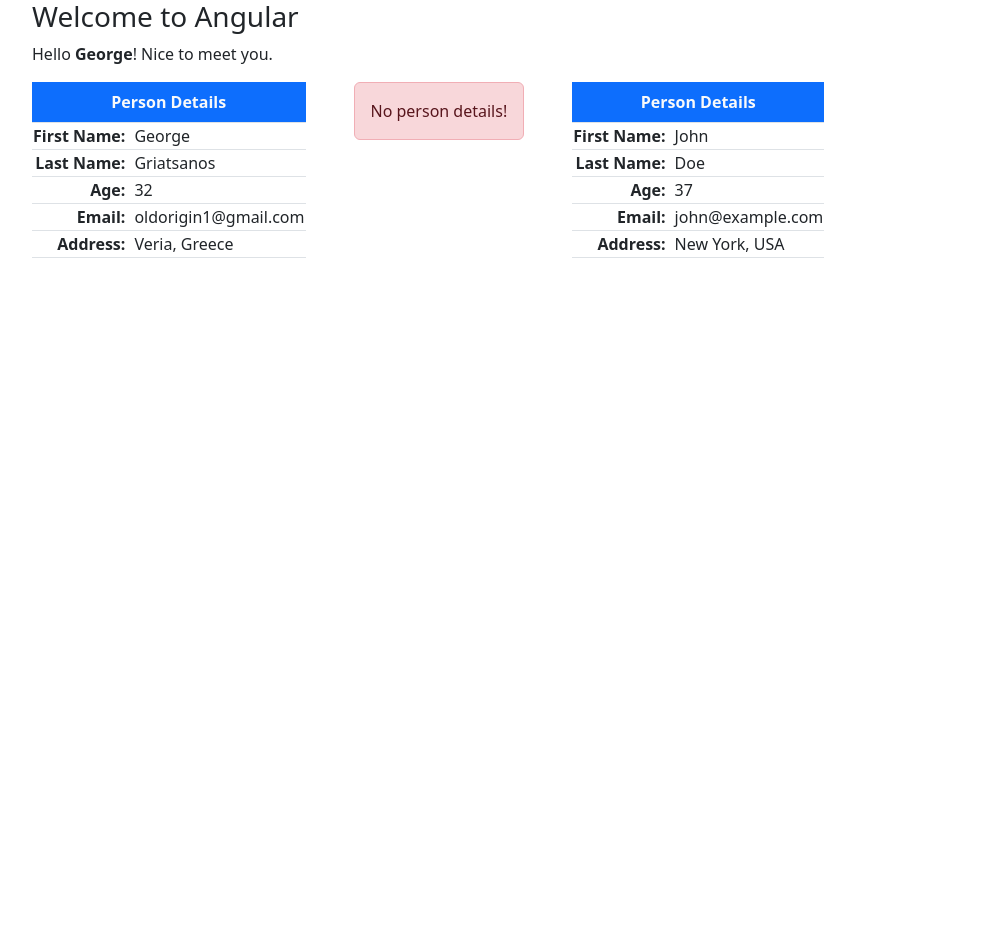
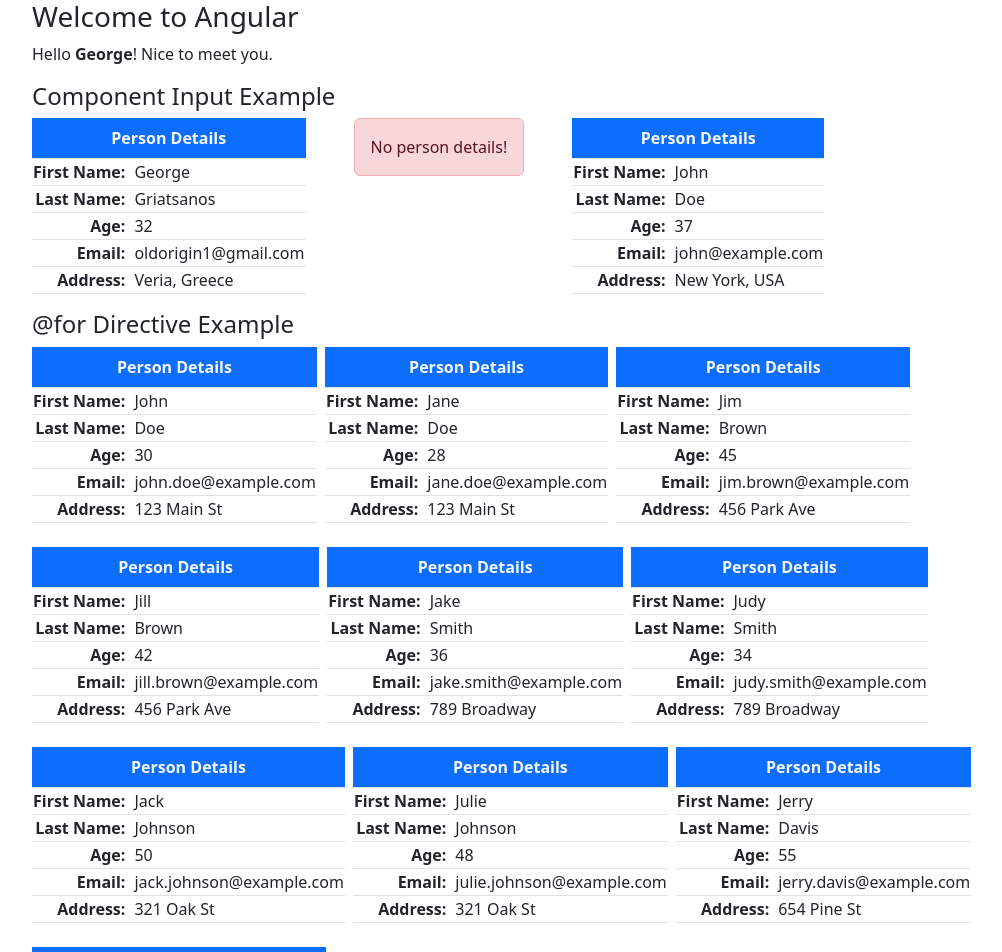
Before and after one commit to GeorgeGriatsanos/angular-introduction, an Angular app: page / in a window 1280 px wide. Shown: the top 952 px of the page, without its empty margins (50-1052 px from the left). Before the commit the page ends 800 px from the top, so only its background shows below. Built offline with nearby package versions, Linux system fonts and the light colour scheme.

Commit message:
@for directive

```diff
--- a/src/app/app.component.html
+++ b/src/app/app.component.html
@@ -4,9 +4,19 @@
       Hello <strong>{{ name }}</strong>! Nice to meet you.
     </p>
 
+    <h4>Component Input Example</h4>
+
     <div class="d-flex gap-5 text-nowrap ">
       <app-person-table [person]="person0"></app-person-table>
       <app-person-table></app-person-table>
       <app-person-table [person]="person1"></app-person-table>
     </div>
+
+    <h4>{{ '@for' }} Directive Example</h4>
+
+    <div class="d-flex flex-wrap text-nowrap gap-2">
+      @for (user of users; track user) {
+        <app-person-table [person]="user"></app-person-table>
+      }
+    </div>
 </div>
--- a/src/app/app.component.ts
+++ b/src/app/app.component.ts
@@ -1,5 +1,6 @@
 import { Component } from '@angular/core';
 import { PersonTableComponent } from './components/person-table/person-table.component';
+import { Person } from './shared/interfaces/person';
 
 
 @Component({
@@ -27,4 +28,77 @@
     email: 'john@example.com',
     address: 'New York, USA',
   }
+
+  users: Person[] = [
+    {
+      givenName: 'John',
+      surName: 'Doe',
+      age: 30,
+      email: 'john.doe@example.com',
+      address: '123 Main St',
+    },
+    {
+      givenName: 'Jane',
+      surName: 'Doe',
+      age: 28,
+      email: 'jane.doe@example.com',
+      address: '123 Main St',
+    },
+    {
+      givenName: 'Jim',
+      surName: 'Brown',
+      age: 45,
+      email: 'jim.brown@example.com',
+      address: '456 Park Ave',
+    },
+    {
+      givenName: 'Jill',
+      surName: 'Brown',
+      age: 42,
+      email: 'jill.brown@example.com',
+      address: '456 Park Ave',
+    },
+    {
+      givenName: 'Jake',
+      surName: 'Smith',
+      age: 36,
+      email: 'jake.smith@example.com',
+      address: '789 Broadway',
+    },
+    {
+      givenName: 'Judy',
+      surName: 'Smith',
+      age: 34,
+      email: 'judy.smith@example.com',
+      address: '789 Broadway',
+    },
+    {
+      givenName: 'Jack',
+      surName: 'Johnson',
+      age: 50,
+      email: 'jack.johnson@example.com',
+      address: '321 Oak St',
+    },
+    {
+      givenName: 'Julie',
+      surName: 'Johnson',
+      age: 48,
+      email: 'julie.johnson@example.com',
+      address: '321 Oak St',
+    },
+    {
+      givenName: 'Jerry',
+      surName: 'Davis',
+      age: 55,
+      email: 'jerry.davis@example.com',
+      address: '654 Pine St',
+    },
+    {
+      givenName: 'June',
+      surName: 'Davis',
+      age: 53,
+      email: 'june.davis@example.com',
+      address: '654 Pine St',
+    },
+  ];
 }
--- a/src/app/components/person-table/person-table.component.html
+++ b/src/app/components/person-table/person-table.component.html
@@ -3,7 +3,7 @@
     No person details!
   </div>
 } @else {
-  <table class="table table-bordered w-50">
+  <table class="table table-bordered">
     <caption class="caption-top fw-bold bg-primary text-light text-center">
       Person Details
     </caption>
```
Also changed, not shown: 1 other file (tests, documents, lock files or other folders).
